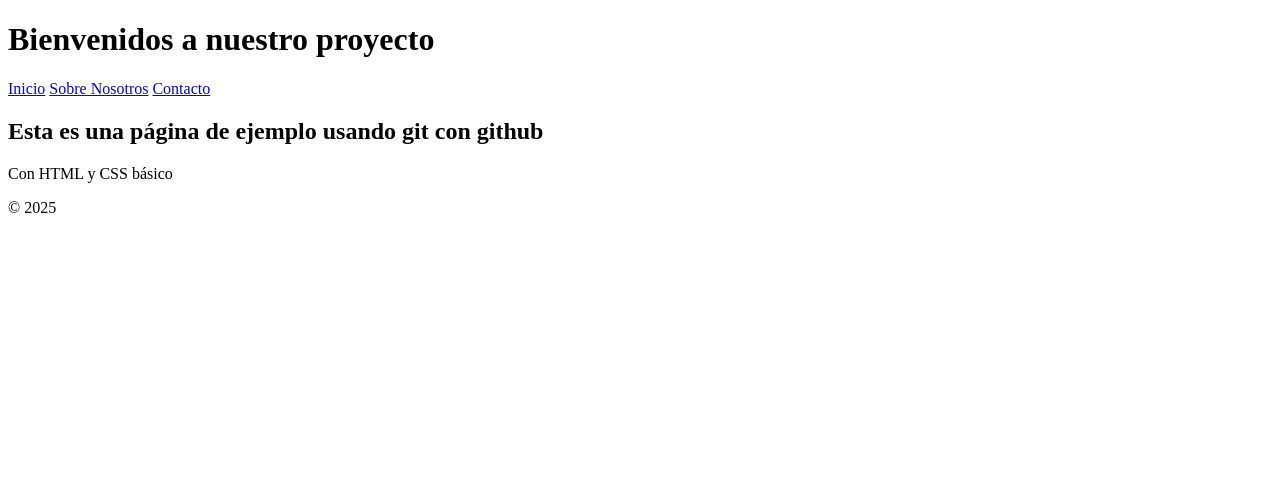
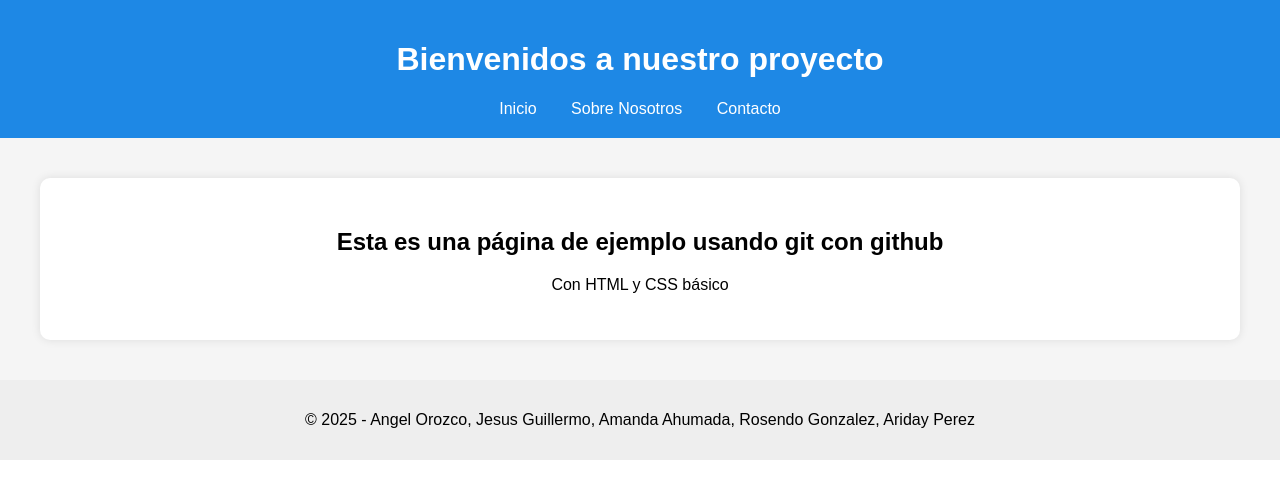
Before and after one commit to tonaya23/proyecto-git-basico, a plain HTML site: page index.html in a window 1280 px wide. Drawn offline with Linux system fonts and the light colour scheme.

Commit message:
Se agrego css y se modifico index con nombres de integrantes

```diff
--- a/index.html
+++ b/index.html
@@ -24,7 +24,7 @@
   </main>
 
   <footer>
-    <p>&copy; 2025</p>
+    <p>&copy; 2025 - Angel Orozco, Jesus Guillermo, Amanda Ahumada, Rosendo Gonzalez, Ariday Perez</p>
   </footer>
 </body>
 </html>
--- a/style.css
+++ b/style.css
@@ -0,0 +1,37 @@
+body {
+  font-family: Arial, sans-serif;
+  margin: 0;
+  padding: 0;
+}
+
+header {
+  background-color: #1e88e5;
+  color: white;
+  padding: 20px;
+  text-align: center;
+}
+
+nav a {
+  color: white;
+  margin: 0 15px;
+  text-decoration: none;
+}
+
+main {
+  padding: 40px;
+  background-color: #f5f5f5;
+  text-align: center;
+}
+
+.hero {
+  background-color: #fff;
+  border-radius: 10px;
+  padding: 30px;
+  box-shadow: 0 0 10px rgba(0,0,0,0.1);
+}
+
+footer {
+  background-color: #eee;
+  text-align: center;
+  padding: 15px;
+}
```
